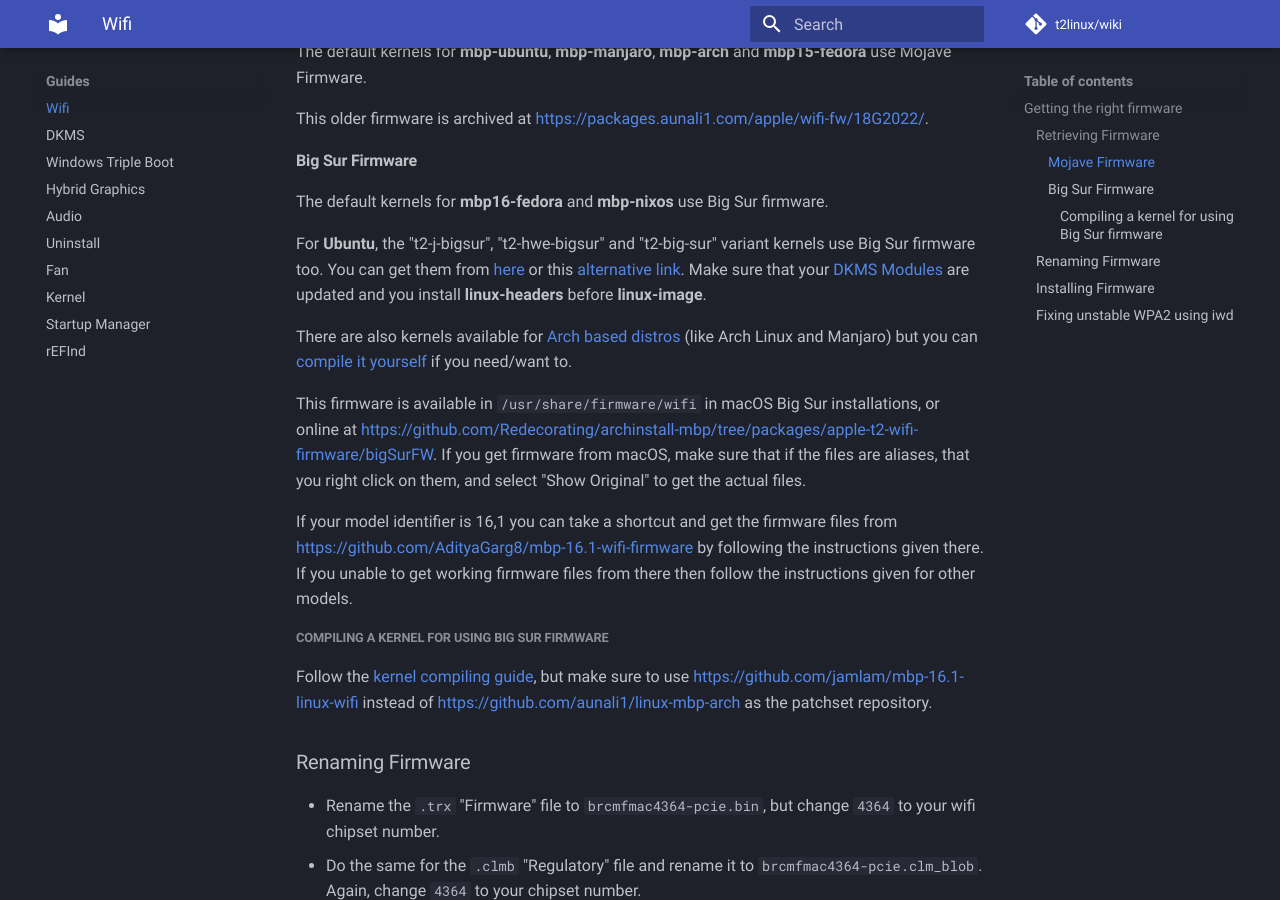
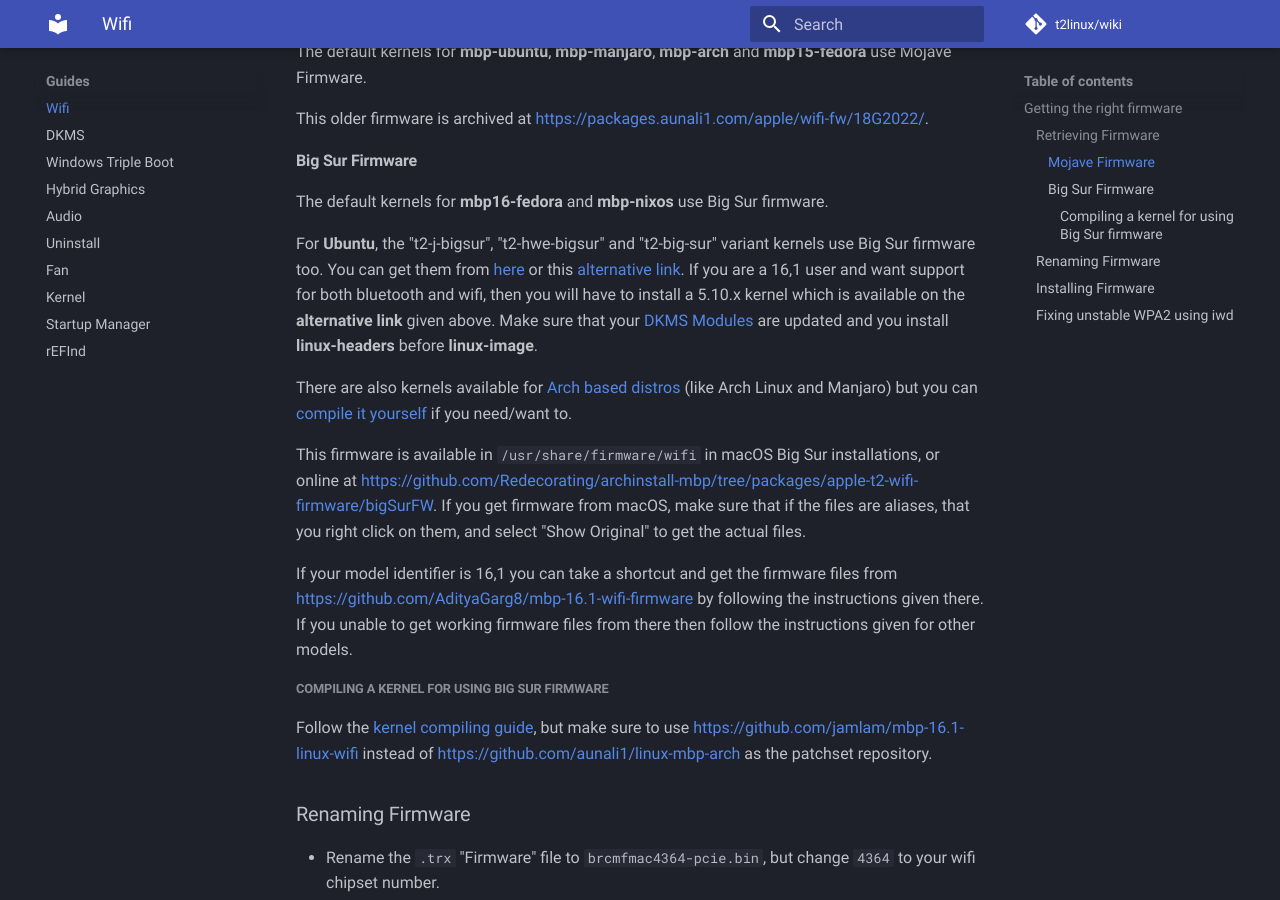
Before and after one commit to t2linux/wiki, an MkDocs documentation site: the page built from docs/guides/wifi.md, in a window 1280 px wide and 900 px high, scrolled down 2007 px. Built offline with MkDocs 1.6.1 and Material for MkDocs 9.7.7, drawn with Linux system fonts in a browser that asks for light colours; comment, search, counter and statistics services are not loaded.

Commit message:
Update wifi.md

```diff
--- a/docs/guides/wifi.md
+++ b/docs/guides/wifi.md
@@ -66,7 +66,7 @@ This older firmware is archived at [https://packages.aunali1.com/apple/wifi-fw/1
 
 The default kernels for **mbp16-fedora** and **mbp-nixos** use Big Sur firmware.
 
-For **Ubuntu**, the "t2-j-bigsur", "t2-hwe-bigsur" and "t2-big-sur" variant kernels use Big Sur firmware too. You can get them from [here](https://github.com/marcosfad/mbp-ubuntu-kernel/releases) or this [alternative link](https://github.com/AdityaGarg8/T2-Big-Sur-Ubuntu-Kernel#pre-installation-steps). Make sure that your [DKMS Modules](https://wiki.t2linux.org/guides/dkms) are updated and you install **linux-headers** before **linux-image**.
+For **Ubuntu**, the "t2-j-bigsur", "t2-hwe-bigsur" and "t2-big-sur" variant kernels use Big Sur firmware too. You can get them from [here](https://github.com/marcosfad/mbp-ubuntu-kernel/releases) or this [alternative link](https://github.com/AdityaGarg8/T2-Big-Sur-Ubuntu-Kernel#pre-installation-steps). If you are a 16,1 user and want support for both bluetooth and wifi, then you will have to install a 5.10.x kernel which is available on the **alternative link** given above. Make sure that your [DKMS Modules](https://wiki.t2linux.org/guides/dkms) are updated and you install **linux-headers** before **linux-image**.
 
 There are also kernels available for [Arch based distros](https://github.com/jamlam/mbp-16.1-linux-wifi/releases) (like Arch Linux and Manjaro) but you can [compile it yourself](https://wiki.t2linux.org/guides/wifi/#compiling-with-corelliums-patchset) if you need/want to.
 
```
